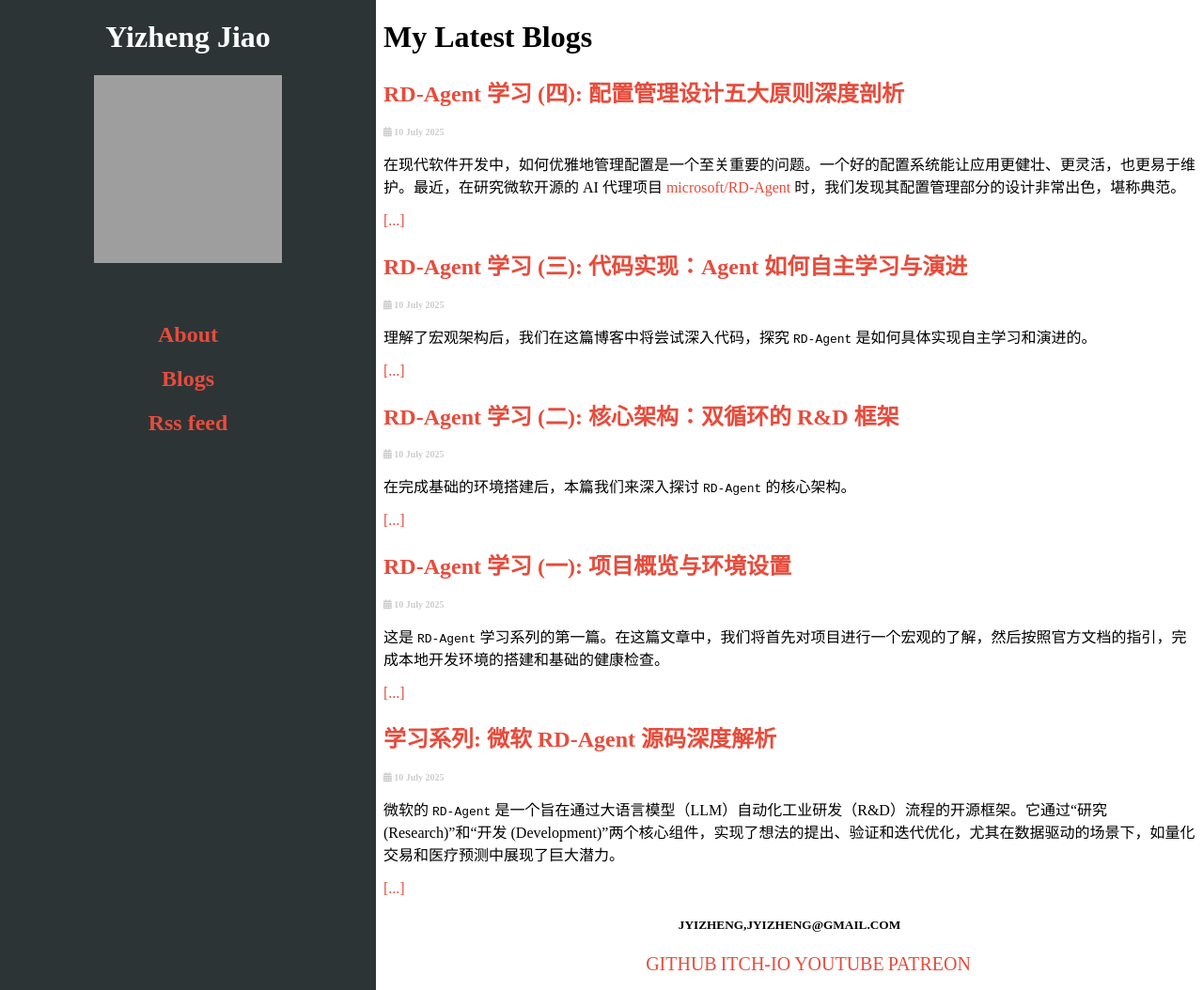
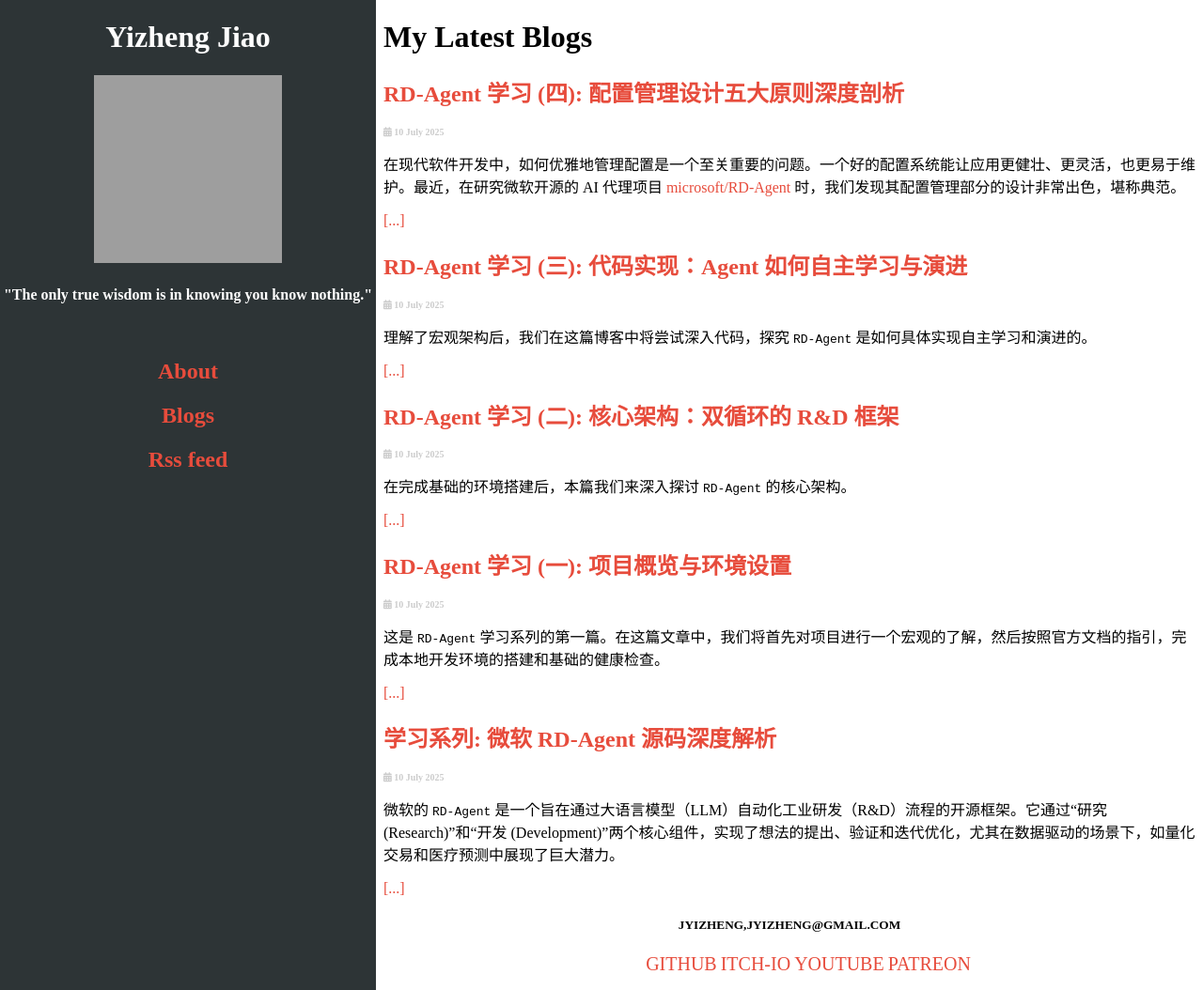
Before and after one commit to jyizheng/jyizheng.github.io, a Jekyll site: the page built from index.html, in a window 1280 px wide and 1054 px high. Shown: the whole window at 94% size. Built offline with Jekyll 4.4.1, drawn with Linux system fonts in a browser that asks for light colours; some of the changed lines change nothing that is shown; grey boxes are pictures that could not be loaded.

Commit message:
fix typo

```diff
--- a/_config.yml
+++ b/_config.yml
@@ -1,5 +1,5 @@
 title: Yizheng Jiao
-desciption: >
+description: >
   "The only true wisdom is in knowing you know nothing."
 email: jyizheng@gmail.com
 baseurl: "" # the subpath of your site, e.g. /blog
```
